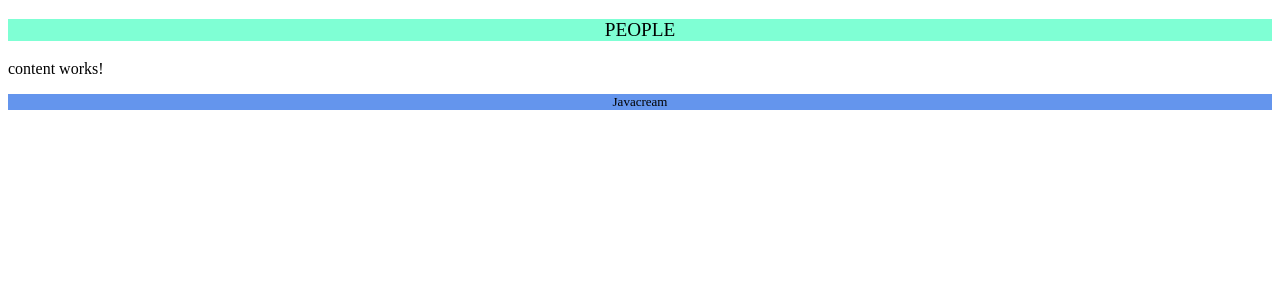
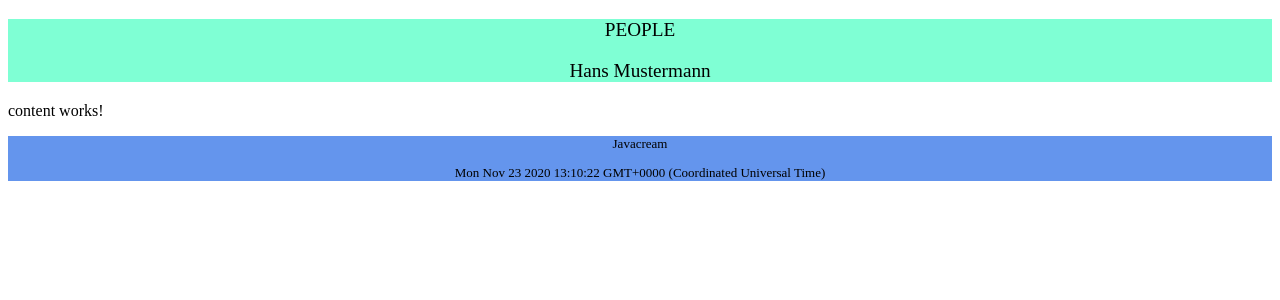
Before and after one commit to Javacream/org.javacream.training.angular, an Angular app in the folder training/: page / in a window 1280 px wide. Shown: the top 300 px of the page. Built offline with nearby package versions, Linux system fonts and the light colour scheme.

Commit message:
add profile and clock

```diff
--- a/training/src/app/app.component.css
+++ b/training/src/app/app.component.css
@@ -1,3 +1,3 @@
-p {
-    background-color: brown;
+.right {
+    text-align: right;
 }
--- a/training/src/app/app.module.ts
+++ b/training/src/app/app.module.ts
@@ -5,13 +5,15 @@ import { AppComponent } from './app.component';
 import { HeaderComponent } from './people/component/header/header.component';
 import { ContentComponent } from './people/component/content/content.component';
 import { FooterComponent } from './people/component/footer/footer.component';
+import { ClockComponent } from './util/clock/clock.component';
 
 @NgModule({
   declarations: [
     AppComponent,
     HeaderComponent,
     ContentComponent,
-    FooterComponent
+    FooterComponent,
+    ClockComponent
   ],
   imports: [
     BrowserModule
--- a/training/src/app/people/component/footer/footer.component.html
+++ b/training/src/app/people/component/footer/footer.component.html
@@ -1 +1,4 @@
-<p class='footer'>{{footerText}}</p>
+<div class="footer">
+<p>{{footerText}}</p>
+<app-clock></app-clock>
+</div>
--- a/training/src/app/people/component/header/header.component.html
+++ b/training/src/app/people/component/header/header.component.html
@@ -1 +1,4 @@
-<p class="header">{{appHeader}}</p>
+<div class="header">
+<p >{{appHeader}}</p>
+<p class="right">{{appProfile.firstname + " " + appProfile.lastname}}  </p>
+</div>
--- a/training/src/app/people/component/header/header.component.ts
+++ b/training/src/app/people/component/header/header.component.ts
@@ -1,12 +1,12 @@
 import { Component, OnInit } from '@angular/core';
-
+import {profile} from '../../data/people.data'
 @Component({
   selector: 'app-header',
   templateUrl: './header.component.html',
   styleUrls: ['./header.component.css']
 })
 export class HeaderComponent implements OnInit {
-
+  appProfile = profile
   appHeader = "PEOPLE"
   constructor() { }
 v
@@ -14,7 +14,3 @@ v
   }
 
 }
-
-export let HeaderComponentObject = {
-  appHeader: "PEOPLE"
-}
--- /dev/null
+++ b/training/src/app/people/data/people.data.ts
@@ -0,0 +1,2 @@
+import {Person, PersonClass} from '../model/people'
+export let profile:Person = new PersonClass(1000, "Mustermann", "Hans", 199, 'm')
--- /dev/null
+++ b/training/src/app/util/clock/clock.component.html
@@ -0,0 +1 @@
+<p>{{actualTime}}</p>
--- /dev/null
+++ b/training/src/app/util/clock/clock.component.ts
@@ -0,0 +1,17 @@
+import { Component, OnInit } from '@angular/core';
+
+@Component({
+  selector: 'app-clock',
+  templateUrl: './clock.component.html',
+  styleUrls: ['./clock.component.css']
+})
+export class ClockComponent implements OnInit {
+
+  actualTime = new Date()
+  constructor() { }
+
+  ngOnInit(): void {
+    setInterval(() => this.actualTime = new Date(), 0, 1000)
+  }
+
+}
```
Also changed, not shown: training/src/app/people/component/header/header.component.css (line endings or trailing spaces), training/src/app/people/model/people.ts (renamed from training/src/app/model/people.ts), training/src/app/util/clock/clock.component.css (added), 2 other files (tests, documents, lock files or other folders).
